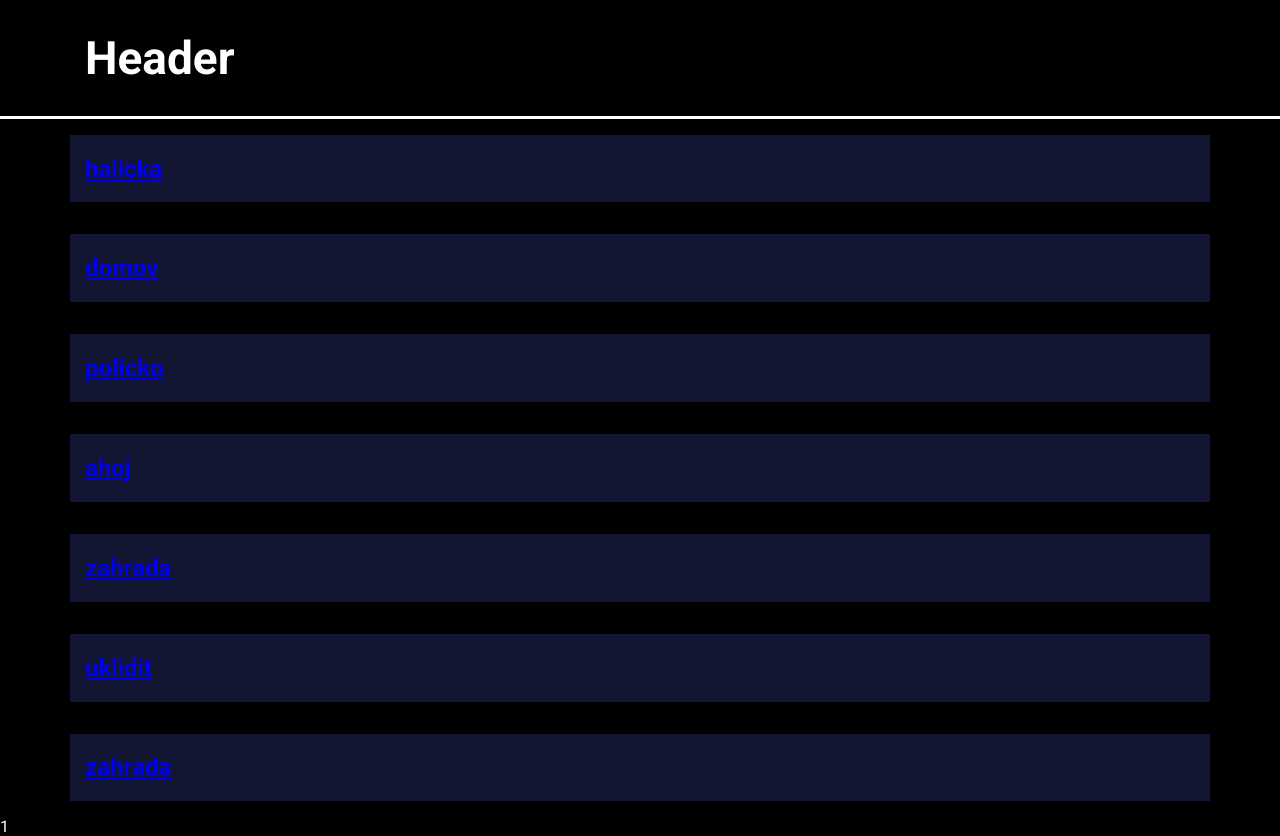
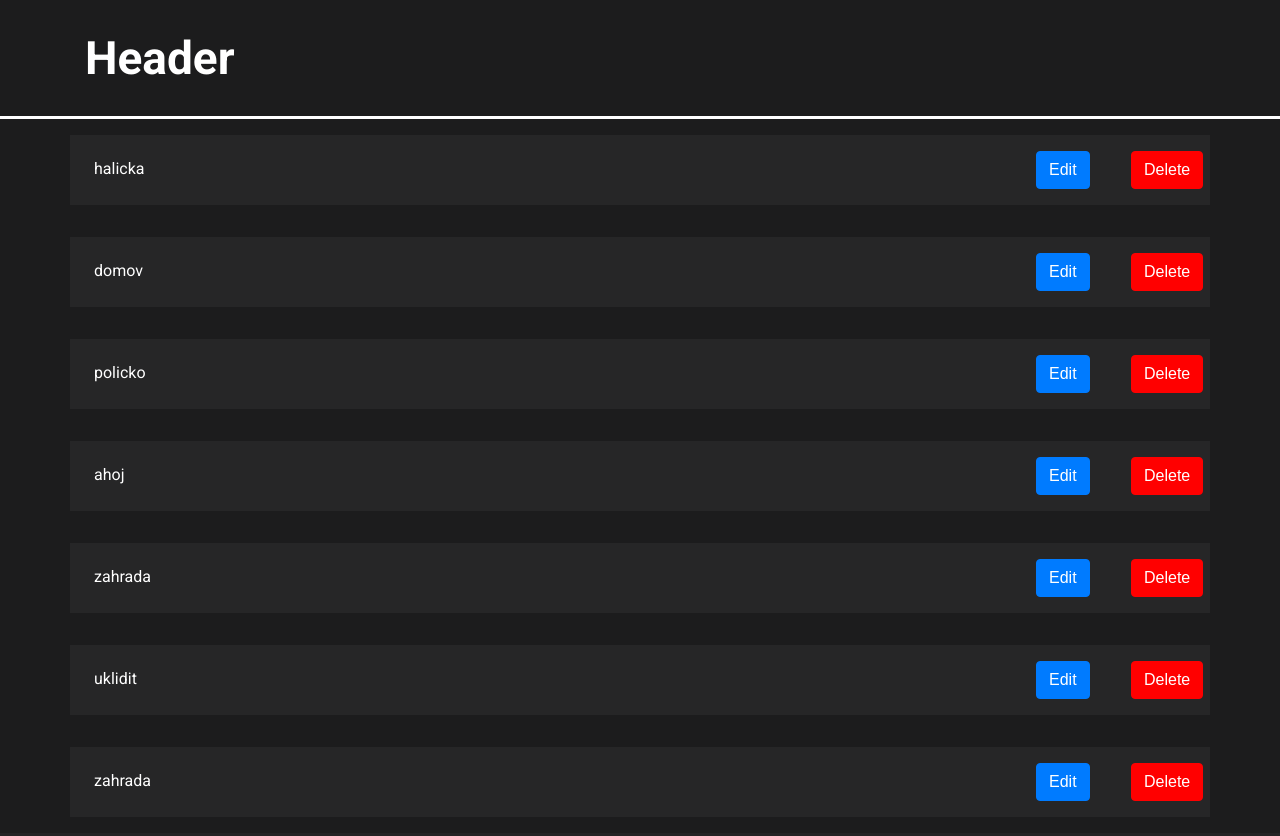
Before and after one commit to markuss23/WateringSystem, a Flask app: page / in a window 1280 px wide. After the commit the page ends 801 px from the top, so only its background shows below. Run offline with Flask 2, Linux system fonts and the light colour scheme; a user stored in the database is signed in; data comes from the database, SQL or seed files in the repository.

Commit message:
začlo se dělat na designu, porovnávání bootstrapu a braní, co potřebuji začít dělat na designu, prvně inputy dodělat editaci a mazání,
První nástřel homepage sesignu

//////////////
třeba myslet na broker, čtení hodnot
potřeba zapracovat na designu

```diff
--- a/WebApplication/static/style.css
+++ b/WebApplication/static/style.css
@@ -14,8 +14,18 @@ html {
 body {
     margin: 0;
     font-family: Roboto, Sans-Serif;
-    background-color: black;
+    background-color: #1C1C1D;
     color: white;
+}
+
+a {
+  color: white;
+  text-decoration: none;
+  background-color: transparent;
+}
+
+a:hover {
+  color: #CDCDCDFF;
 }
 
 .container {
@@ -483,8 +493,70 @@ body {
   padding-bottom: 3rem !important;
 }
 
+.btn {
+  display: inline-block;
+  font-weight: 400;
+  color: #212529;
+  text-align: center;
+  vertical-align: middle;
+  -webkit-user-select: none;
+  -moz-user-select: none;
+  -ms-user-select: none;
+  user-select: none;
+  background-color: transparent;
+  border: 1px solid transparent;
+  padding: 0.375rem 0.75rem;
+  font-size: 1rem;
+  line-height: 1.5;
+  border-radius: 0.25rem;
+  transition: color 0.15s ease-in-out, background-color 0.15s ease-in-out, border-color 0.15s ease-in-out, box-shadow 0.15s ease-in-out;
+}
+
+@media (prefers-reduced-motion: reduce) {
+  .btn {
+    transition: none;
+  }
+}
+
+.btn:hover {
+  color: #212529;
+  text-decoration: none;
+}
+
+.btn-primary {
+  color: #fff;
+  background-color: #007bff;
+  border-color: #007bff;
+}
+
+.btn-primary:hover {
+  color: #fff;
+  background-color: #0069d9;
+  border-color: #0062cc;
+}
+
+.btn-delete {
+  color: #fff;
+  background-color: red;
+  border-color: red;
+}
+
+.btn-delete:hover {
+  color: #fff;
+  background-color: red;
+  border-color: red;
+}
+
 .bg-components{
-    background: #131633;
+    background: #262627;
+}
+
+.text-center {
+  text-align: center !important;
+}
+
+.text-justify {
+  text-align: justify !important;
 }
 
 .text-header {
@@ -495,6 +567,8 @@ body {
     font-size: 1.875em;
 }
 
+
+
 .bottom-line {
     border-bottom-style: solid;
     border-bottom-color: white;
--- a/WebApplication/templates/base.html
+++ b/WebApplication/templates/base.html
@@ -20,7 +20,6 @@
             </div>
         </div>
     </div>
-    </div>
 </header>
 {% block content %} {% endblock %}
 </body>
--- a/WebApplication/templates/index.html
+++ b/WebApplication/templates/index.html
@@ -3,18 +3,27 @@
 {% block title %}Header{% endblock %}
 
 {% block content %}
-
     <div class="container">
         <div class="row">
             {% if scenes %}
                 {% for scene in scenes %}
-                     <div class="col-12 bg-components my-3">
-                        <a href="scenes/{{ scene['id'] }}"><h2>{{ scene['label'] }}</h2></a>
-                    </div>
+                    {% if g.user['is_supervisor'] == 1 %}
+                        <div class="col-10 bg-components my-3 p-4">
+                            <a href="scenes/{{ scene.id }}">{{ scene.label }}</a>
+                        </div>
+                        <div class="col-1 bg-components  my-3 p-3">
+                            <a href="scenes/{{ scene.id }}/edit/"><button class="btn btn-primary">Edit</button></a>
+                        </div>
+                        <div class="col-1 bg-components my-3 p-3 ">
+                            <a href=""><button class="btn btn-delete">Delete</button></a>
+                        </div>
+                    {% else %}
+                        <div class="col-12 bg-components my-3 p-4">
+                            <a href="scenes/{{ scene.id }}">{{ scene.label }}</a>
+                        </div>
+                    {% endif %}
                 {% endfor %}
             {% endif %}
         </div>
     </div>
-    {{ g.user['is_supervisor'] }}
-
 {% endblock %}
```
